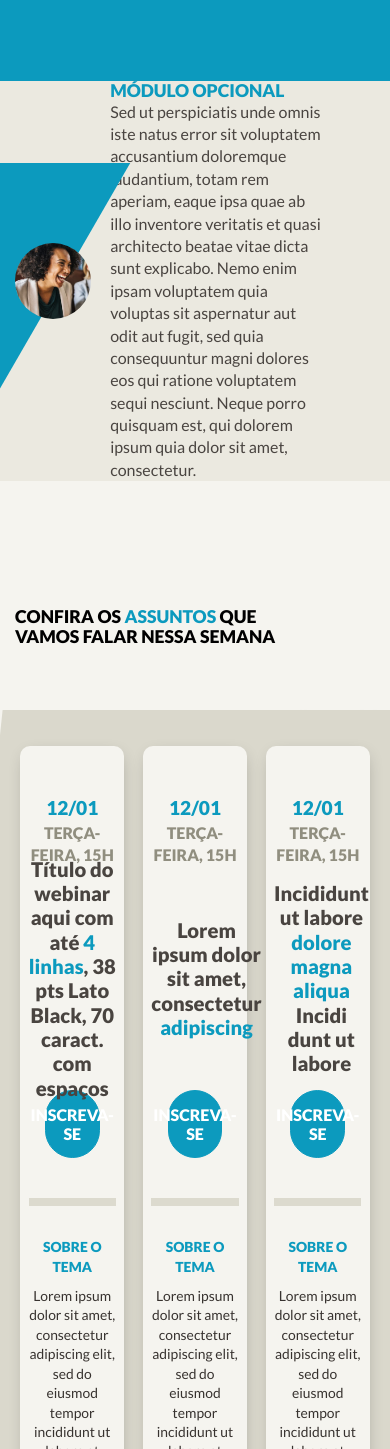
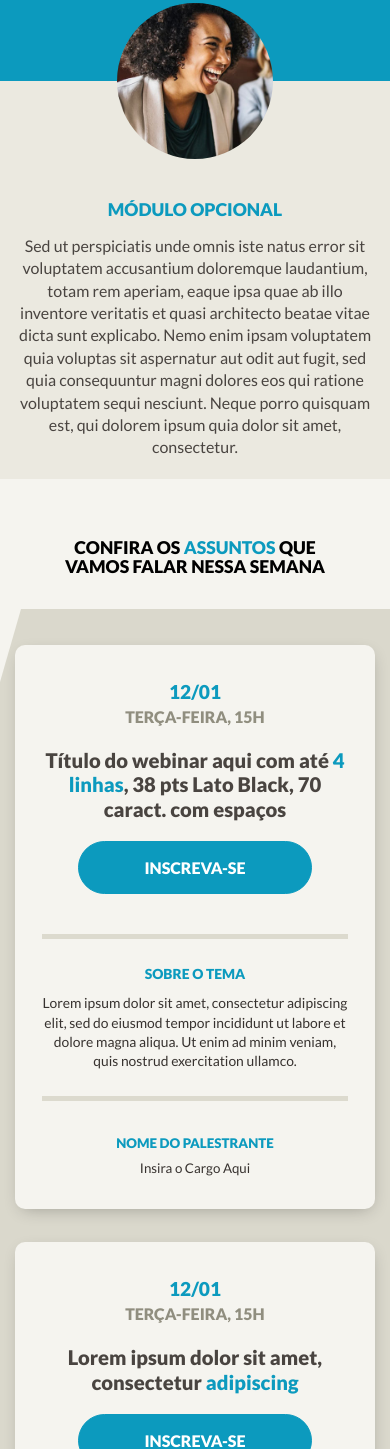
Before and after one commit to danielbelentini/danielbelentini.github.io, a website: page landing-webinar/index.html in a window 390 px wide. Shown: the part 551-2000 px from the top of the page. Drawn offline with Linux system fonts and the light colour scheme; a script that the page names is missing.

Commit message:
Ajuste mobile quase lá

```diff
--- a/landing-webinar/src/css/content/_optional-module.sass
+++ b/landing-webinar/src/css/content/_optional-module.sass
@@ -46,3 +46,65 @@
 
   // .container
 // #optional-module
+
+
+
+
+@media (max-width: 1023px)
+  #optional-module
+    margin-bottom: -10vh
+
+    .container
+      flex-direction: column
+      align-items: center
+      justify-content: center
+      position: relative
+      z-index: 2
+      transform: translateY(-12.7vh)
+
+      .image
+        width: 33.33vw
+        padding: 0
+        margin-right: 0
+        margin-bottom: 4.88vh
+        position: static
+
+        &:before
+          display: none
+
+      .info
+        width: 100%
+        text-align: center
+
+        h2
+          margin-bottom: 15px
+
+        p
+          margin-bottom: 20px
+          line-height: 1.4
+          color: map-get($colors, masala)
+
+    // .container
+  // #optional-module
+// media (max-width: 1023px)
+
+
+
+
+@media (max-width: 767px)
+  #optional-module
+    margin-bottom: -78px
+
+    .container
+      flex-direction: column
+      align-items: center
+      justify-content: center
+      position: relative
+      z-index: 2
+      transform: translateY(-78px)
+
+      .image
+        width: 156px
+    // .container
+  // #optional-module
+// media (max-width: 767px)
--- a/landing-webinar/src/css/content/_speakers-profile.sass
+++ b/landing-webinar/src/css/content/_speakers-profile.sass
@@ -46,3 +46,73 @@
     // .speakers-list
   // .container
 // #speakers-profile
+
+
+
+
+
+@media (max-width: 1023px)
+  #speakers-profile
+    background: none map-get($colors, pampas)
+    padding: 5vh 0
+
+    .container
+      padding-bottom: 0
+
+      h2
+        text-align: center
+        margin-bottom: 5.3vh
+
+      .speakers-list
+          flex-wrap: wrap
+          justify-content: center
+
+          li
+            width: calc(50% - 4.95vw)
+            margin: 3vh 2.475vw
+            display: flex
+            flex-direction: column
+            align-items: center
+
+            img
+              width: 24.35vw
+              margin-bottom: 4.24vh
+      // .speakers-list
+    // .container
+  // #speakers-profile
+// media (max-width: 1023px)
+
+
+
+
+
+@media (max-width: 767px)
+  #speakers-profile
+    background: none map-get($colors, pampas)
+    padding: 5vh 0
+
+    .container
+      padding-bottom: 0
+
+      h2
+        margin-bottom: 3vh
+
+      .speakers-list
+          flex-wrap: wrap
+          justify-content: center
+
+          li
+            width: 100%
+            margin: 3vh 0
+            display: flex
+            flex-direction: column
+            align-items: center
+
+            img
+              width: 50vw
+              max-width: 156px
+              margin-bottom: 4.24vh
+      // .speakers-list
+    // .container
+  // #speakers-profile
+// media (max-width: 767px)
--- a/landing-webinar/src/css/content/_topics.sass
+++ b/landing-webinar/src/css/content/_topics.sass
@@ -151,3 +151,151 @@
     // .container
   // .topics-list
 // #topics
+
+
+
+
+
+@media (max-width: 1023px)
+  #topics
+    .title-wrapper
+      background: none
+      padding: 14.94vh 0 3.9vh
+
+      h2
+        text-align: center
+
+    .topics-list
+
+      .container
+        padding: 4.24vh 12.62vw
+        position: relative
+
+        &:before,
+        &:after
+          content: ''
+          display: block
+          position: absolute
+          z-index: 1
+
+        &:before
+          width: 0
+          height: 0
+          border-style: solid
+          border-width: 21vh 13.15vw 0 0px
+          border-color: map-get($colors, pampas) transparent transparent transparent
+          top: 0
+          left: 0
+          transform: translateX(0)
+
+        &:after
+          width: 0
+          height: 0
+          border-style: solid
+          border-width: 21vh 13.15vw 0 0px
+          border-color: map-get($colors, pampas) transparent transparent transparent
+          bottom: -1px
+          right: 0
+          transform: translateX(0) rotate(180deg)
+
+        > ul
+          flex-direction: column
+          justify-content: flex-start
+          align-items: center
+
+          li
+            width: 100%
+            padding: 4vh 6.9vw
+            margin-bottom: 3.9vh
+
+            &:last-child
+              margin-bottom: 0
+
+            .top
+              .title
+                height: auto
+
+              .to-top
+                width: 30.47vw
+                max-width: 234px
+                height: 53px
+                background-color: map-get($colors, cerulean)
+                color: #fff
+
+                &:hover
+                  background-color: map-get($colors, cerulean)
+                  color: #fff
+              // .to-top
+            // .top
+
+            .about
+              padding: 2.93vh 0
+              border-top-width: 5px
+              border-bottom-width: 5px
+            // .about
+          // li
+        // > ul
+      // .container
+    // .topics-list
+  // #topics
+// media (max-width: 1023px)
+
+
+
+
+
+@media (max-width: 767px)
+  #topics
+    .title-wrapper
+      background: none map-get($colors, pampas)
+      padding: 7vh 0 3.9vh
+
+      h2
+        text-align: center
+
+    .topics-list
+      .container
+        padding: 4.24vh 15px
+        position: relative
+
+        &:before,
+        &:after
+          content: ''
+          display: block
+          position: absolute
+          z-index: 1
+
+        &:before
+          transform: translateX(-30px)
+
+        &:after
+          transform: translateX(36px) rotate(180deg)
+
+        > ul
+          flex-direction: column
+          justify-content: flex-start
+          align-items: center
+
+          li
+            width: 100%
+            padding: 4vh 6.9vw
+            margin-bottom: 3.9vh
+
+            &:last-child
+              margin-bottom: 0
+
+            .top
+              .to-top
+                width: 100%
+
+            .about
+              padding: 2.93vh 0
+              border-top-width: 5px
+              border-bottom-width: 5px
+            // .about
+          // li
+        // > ul
+      // .container
+    // .topics-list
+  // #topics
+// media (max-width: 767px)
```
Also changed, not shown: landing-webinar/dist/css/style.css, landing-webinar/dist/js/app.js.
